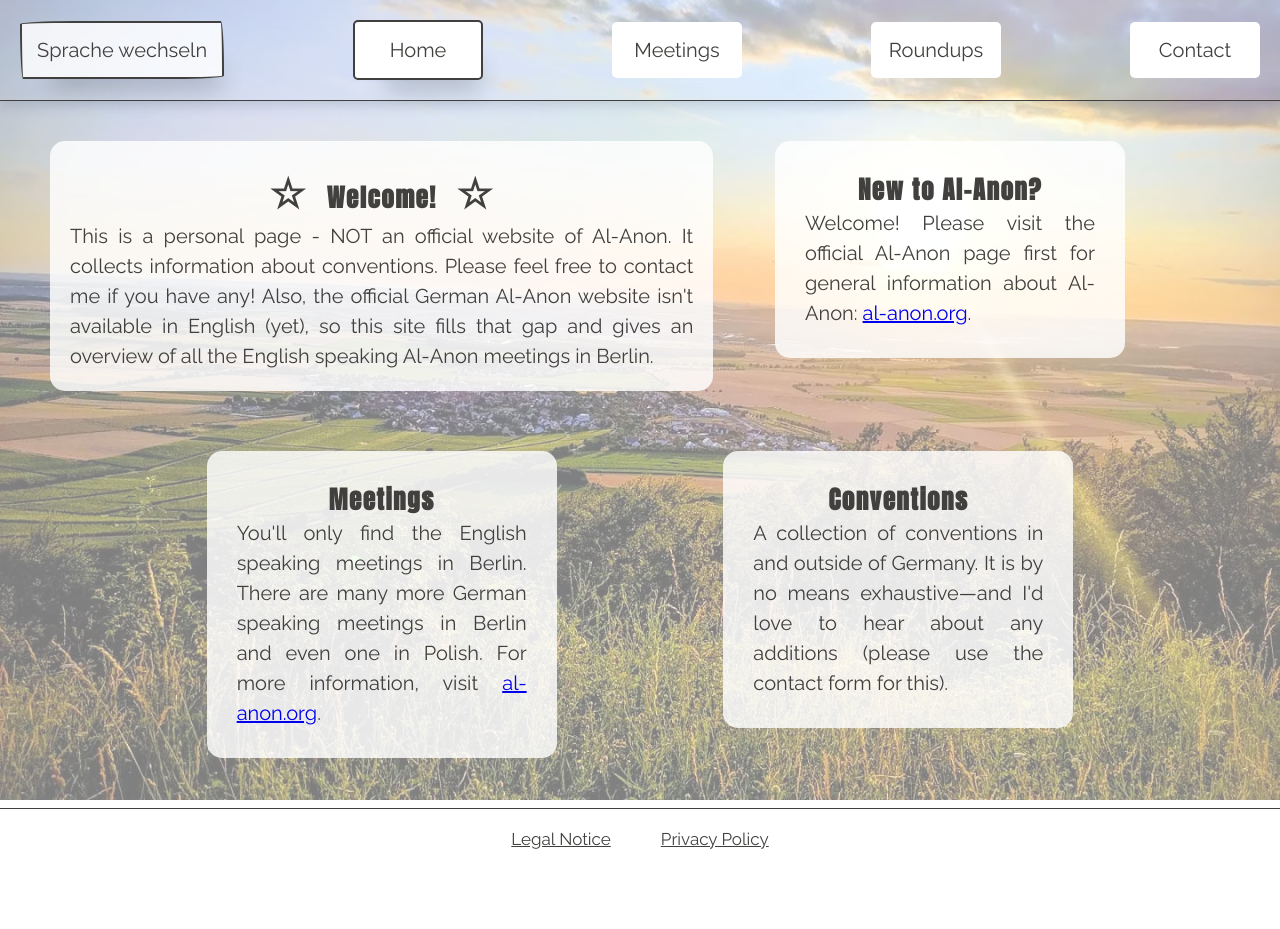
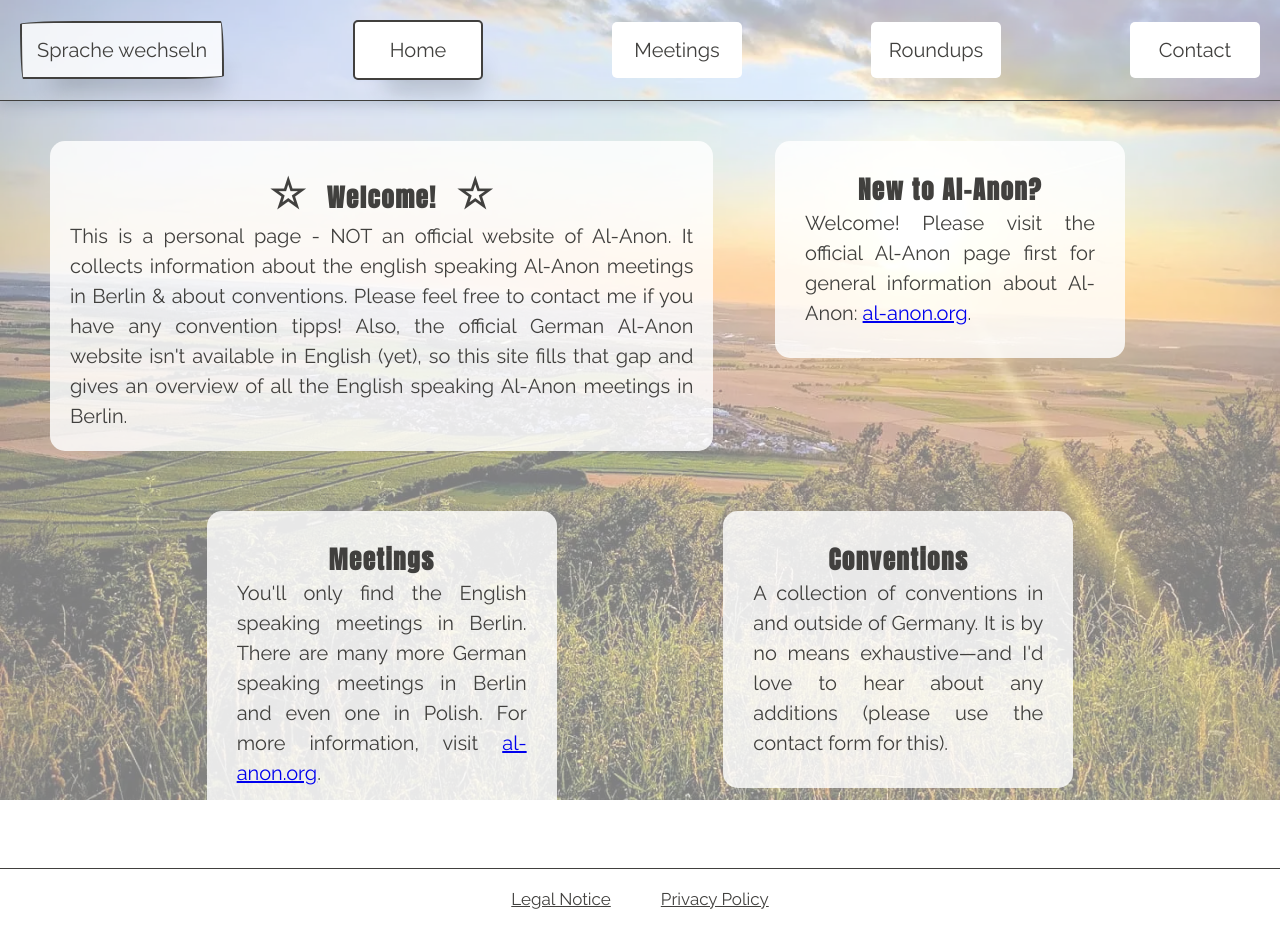
Before and after one commit to Footsteps/al-anon, a React (Vite) app: page / in a window 1280 px wide. Before the commit the page ends 869 px from the top, so only its background shows below. Built offline with nearby package versions, Linux system fonts and the light colour scheme.

Commit message:
changing welcome text

```diff
--- a/src/data/text.js
+++ b/src/data/text.js
@@ -24,7 +24,7 @@ export const text = {
 
       welcome: {
         heading: "Willkommen!",
-        text: "Diese Seite ist privat - sie ist KEINE offizielle Website von Al-Anon. Sie sammelt Infos über Conventions. Meldet Euch gern, wenn ihr was habt! Außerdem kann die offizielle Al-Anon Seite al-anon.de (noch) kein Englisch, und hier springt diese Seite mit einem Überblick über alle englischsprachigen Al-Anon Meetings in Berlin ein.",
+        text: "Diese Seite ist privat - sie ist KEINE offizielle Website von Al-Anon. Sie sammelt Infos über die englischsprachigen Al-Anon Meetings in Berlin und über Conventions. Meldet Euch gern, wenn ihr Convention-Tipps habt! Außerdem kann die offizielle Al-Anon Seite al-anon.de (noch) kein Englisch, und hier springt diese Seite mit einem Überblick über alle englischsprachigen Al-Anon Meetings in Berlin ein.",
       },
 
       newcomer: {
@@ -153,7 +153,7 @@ export const text = {
 
       welcome: {
         heading: "Welcome!",
-        text: "This is a personal page - NOT an official website of Al-Anon. It collects information about conventions. Please feel free to contact me if you have any! Also, the official German Al-Anon website isn't available in English (yet), so this site fills that gap and gives an overview of all the English speaking Al-Anon meetings in Berlin.",
+        text: "This is a personal page - NOT an official website of Al-Anon. It collects information about the english speaking Al-Anon meetings in Berlin & about conventions. Please feel free to contact me if you have any convention tipps! Also, the official German Al-Anon website isn't available in English (yet), so this site fills that gap and gives an overview of all the English speaking Al-Anon meetings in Berlin.",
       },
 
       newcomer: {
```
